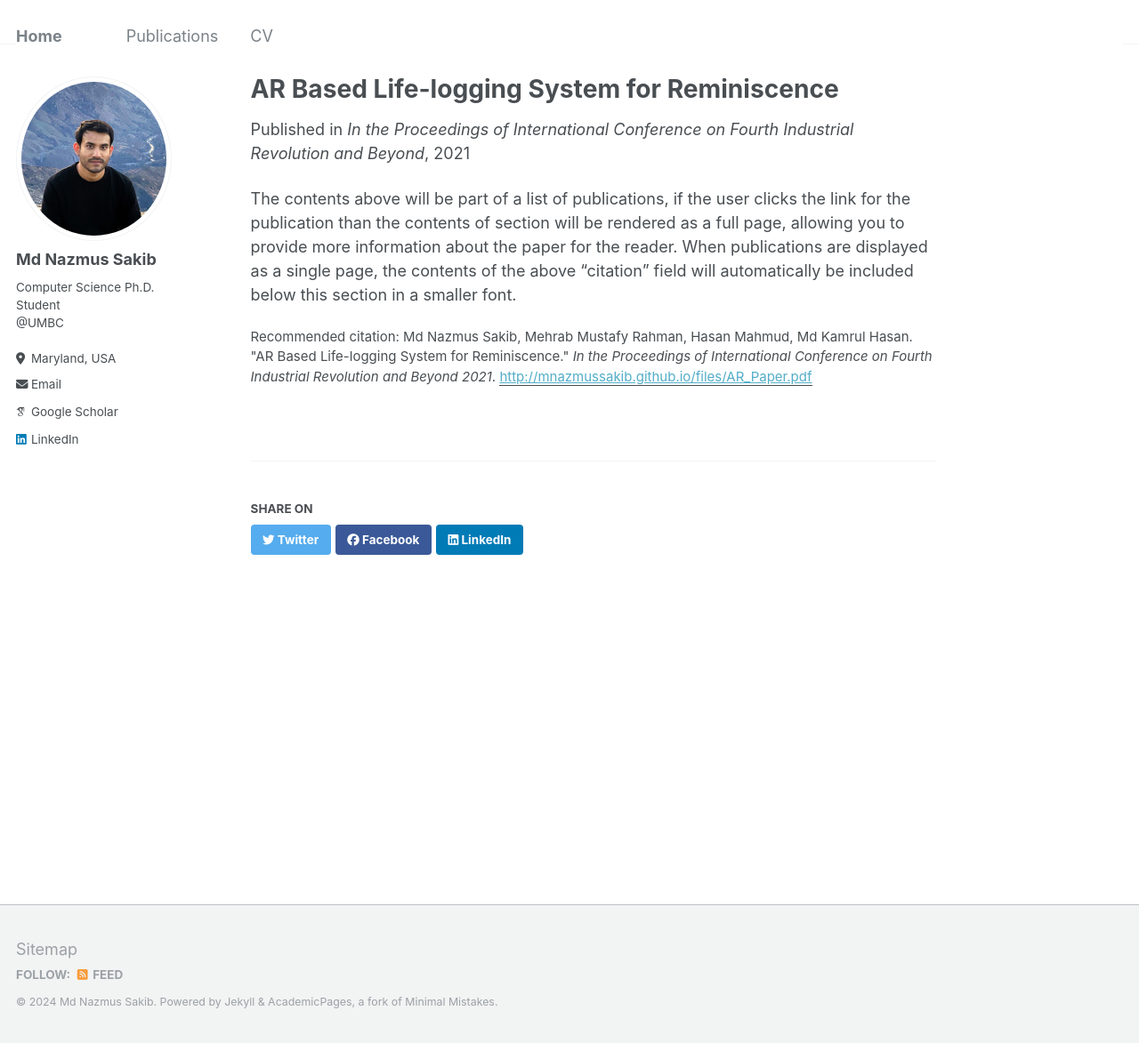
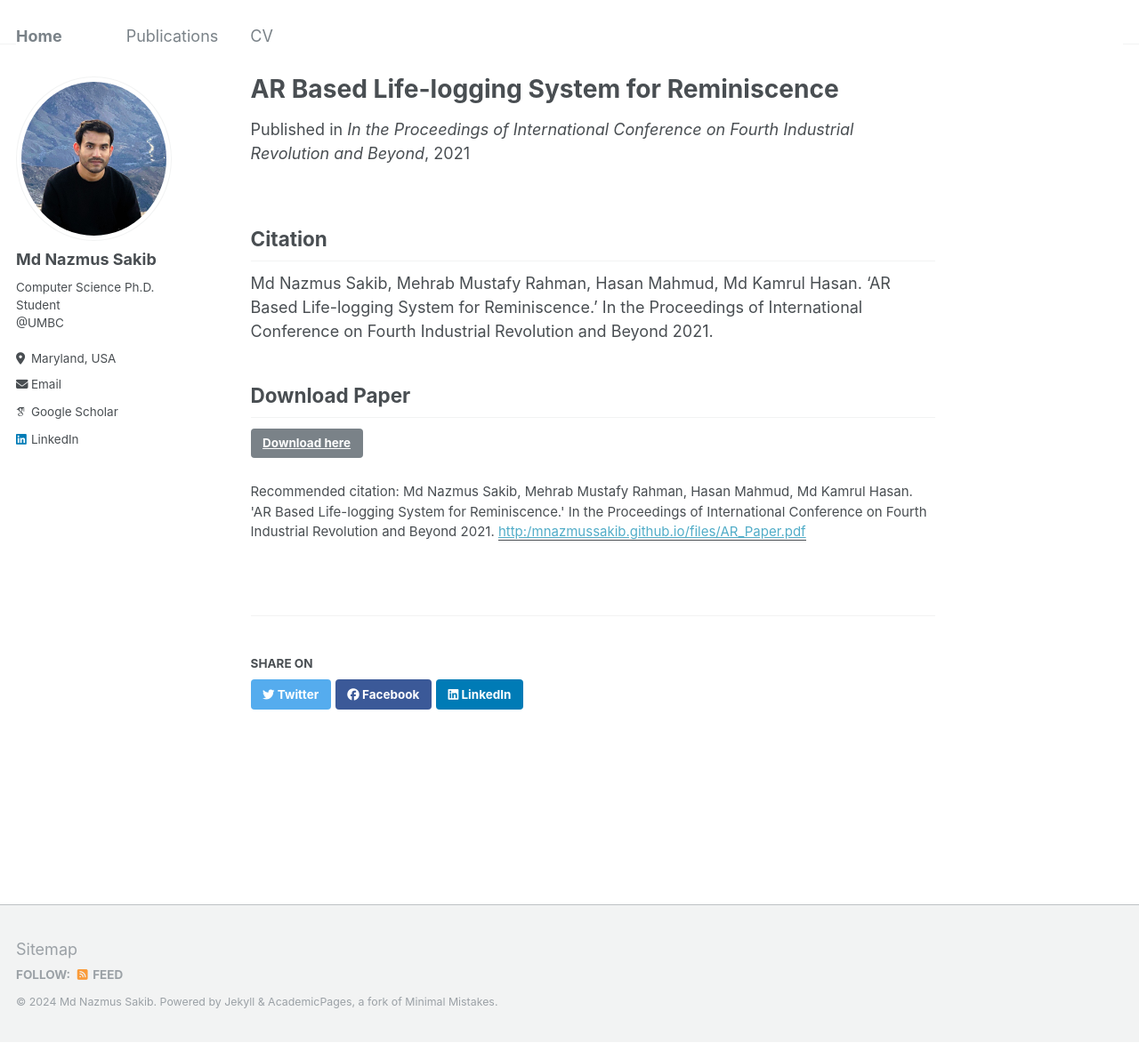
Before and after one commit to mnazmussakib/mnazmussakib.github.io, a Jekyll site: the page built from _publications/2009-10-01-paper-title-number-1.md, in a window 1280 px wide and 1173 px high. Shown: the whole window at 89% size. Built offline with Jekyll 4.4.1, drawn with Linux system fonts in a browser that asks for light colours; some web fonts are replaced.

Commit message:
changes 4

```diff
--- a/_config.yml
+++ b/_config.yml
@@ -56,7 +56,7 @@ author:
   keybase          : # Username
   instagram        : # Username
   lastfm           : # Username
-  linkedin         : /nazmussakib21
+  linkedin         : nazmussakib21
   mastodon         : # URL
   medium           : # URL
   pinterest        : # Username
--- a/_publications/2009-10-01-paper-title-number-1.md
+++ b/_publications/2009-10-01-paper-title-number-1.md
@@ -2,11 +2,16 @@
 title: "AR Based Life-logging System for Reminiscence"
 collection: publications
 permalink: /publication/2009-10-01-paper-title-number-1
-# excerpt: 'This paper is about the number 1. The number 2 is left for future work.'
 date: 2021-11-01
-venue: 'In the Proceedings of International Conference on Fourth Industrial Revolution and Beyond'
-paperurl: 'http://mnazmussakib.github.io/files/AR_Paper.pdf'
-citation: 'Md Nazmus Sakib, Mehrab Mustafy Rahman, Hasan Mahmud, Md Kamrul Hasan. &quot;AR Based Life-logging System for Reminiscence.&quot; <i>In the Proceedings of International Conference on Fourth Industrial Revolution and Beyond 2021</i>.'
+venue: "In the Proceedings of International Conference on Fourth Industrial Revolution and Beyond"
+paperurl: "http:/mnazmussakib.github.io/files/AR_Paper.pdf"
+citation: "Md Nazmus Sakib, Mehrab Mustafy Rahman, Hasan Mahmud, Md Kamrul Hasan. 'AR Based Life-logging System for Reminiscence.' In the Proceedings of International Conference on Fourth Industrial Revolution and Beyond 2021."
 ---
 
-The contents above will be part of a list of publications, if the user clicks the link for the publication than the contents of section will be rendered as a full page, allowing you to provide more information about the paper for the reader. When publications are displayed as a single page, the contents of the above "citation" field will automatically be included below this section in a smaller font.
+## Citation
+
+{{ page.citation }}
+
+## Download Paper
+
+[Download here](http://mnazmussakib.github.io/files/AR_Paper.pdf){: .btn .btn--primary}
```
Also changed, not shown: 1 other file.
